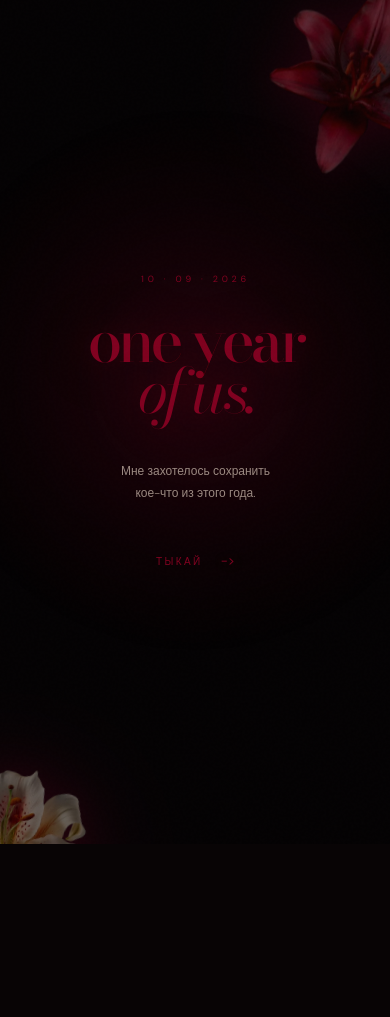
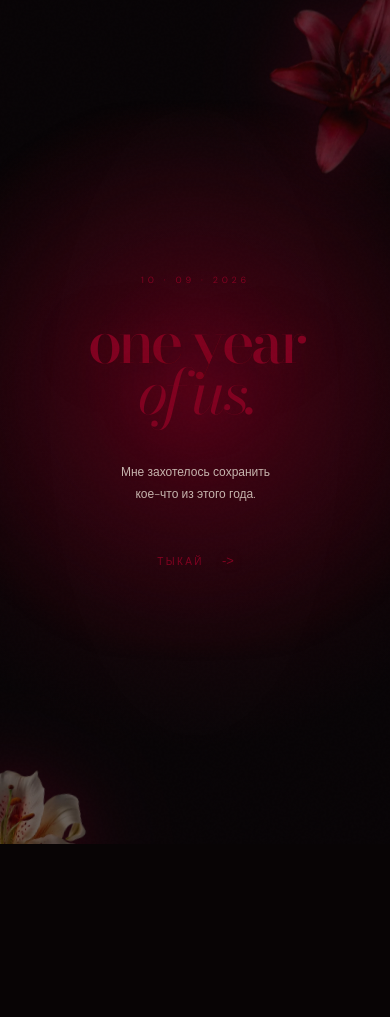
Before and after one commit to skvilchik/datemeari1year, a plain HTML site: page index.html in a window 390 px wide. Shown: the top 1017 px of the page. Drawn offline with nearby package versions, Linux system fonts and the light colour scheme.

Commit message:
Update index.html

```diff
--- a/index.html
+++ b/index.html
@@ -79,7 +79,7 @@ section::before {
             transparent 72%
         );
 
-    filter: blur(18px);
+    filter: blur(9px);
 
     pointer-events: none;
 
@@ -98,7 +98,7 @@ section::after {
         radial-gradient(
             ellipse at center,
             transparent 35%,
-            rgba(0, 0, 0, 0.38) 100%
+            rgba(0, 0, 0, 0.12) 100%
         );
 
     pointer-events: none;
@@ -281,7 +281,7 @@ body::before {
 
     text-align: center;
 
-    background: #050304;
+    background: #090507;
 }
 
 .hero-inner {
@@ -357,7 +357,7 @@ body::before {
 
     margin-top: 43px;
 
-    color: #9b8981;
+    color: #c7b5ae;
 
     font-size: 13px;
 
@@ -460,7 +460,7 @@ body::before {
 
     margin-top: 42px;
 
-    color: #9b8981;
+    color: #c7b5ae;
 
     font-size: 14px;
 
@@ -691,7 +691,7 @@ body::before {
 
     margin-top: 34px;
 
-    color: #9b8981;
+    color: #c7b5ae;
 
     font-size: 14px;
 
@@ -800,7 +800,7 @@ body::before {
 
     margin-top: 40px;
 
-    color: #9b8981;
+    color: #c7b5ae;
 
     font-size: 14px;
 }
@@ -863,7 +863,7 @@ body::before {
 
 .gift-final {
 
-    color: #b6a49c;
+    color: #cdbdb7;
 
     font-family:
         "Bodoni Moda",
@@ -954,7 +954,7 @@ body::before {
 
 .letter-text {
 
-    color: #b6a49c;
+    color: #cdbdb7;
 
     font-family:
         "DM Sans",
@@ -1080,6 +1080,34 @@ body::before {
 ================================ */
 
 @media (max-width: 600px) {
+    section::before {
+        width: 125vw;
+        height: 125vw;
+        background: radial-gradient(
+            circle,
+            rgba(150, 0, 40, .48) 0%,
+            rgba(128, 0, 32, .28) 30%,
+            rgba(128, 0, 32, .12) 55%,
+            transparent 76%
+        );
+        filter: blur(6px);
+    }
+
+    section::after {
+        background: radial-gradient(
+            ellipse at center,
+            transparent 50%,
+            rgba(0, 0, 0, .04) 100%
+        );
+    }
+
+    .hero {
+        background:
+            radial-gradient(circle at center, rgba(128, 0, 32, .25), transparent 70%),
+            #090507;
+    }
+
+
 
     section::before {
         width: 145vw;
@@ -1185,6 +1213,13 @@ body {
     text-shadow: 0 0 12px rgba(128, 0, 32, .45);
 }
 
+.arrow-text {
+    font-family: Arial, Helvetica, sans-serif;
+    font-size: 13px;
+    font-weight: 400;
+    color: inherit;
+    -webkit-text-size-adjust: none;
+}
 </style>
 
 </head>
```
